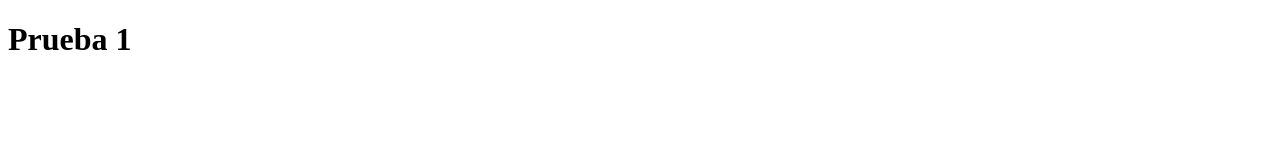
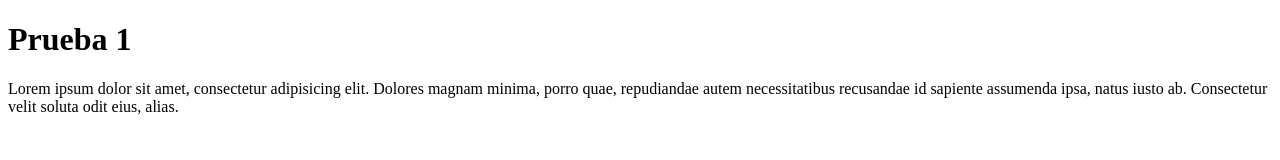
Before and after one commit to stivenbautista1998/Project_Prueba, a plain HTML site: page prueba1.html in a window 1280 px wide. Drawn offline with Linux system fonts and the light colour scheme.

Commit message:
Add new paragraph

```diff
--- a/prueba1.html
+++ b/prueba1.html
@@ -5,5 +5,6 @@
 </head>
 <body>
     <h1>Prueba 1</h1>
+    <p>Lorem ipsum dolor sit amet, consectetur adipisicing elit. Dolores magnam minima, porro quae, repudiandae autem necessitatibus recusandae id sapiente assumenda ipsa, natus iusto ab. Consectetur velit soluta odit eius, alias.</p>
 </body>
 </html>
```
